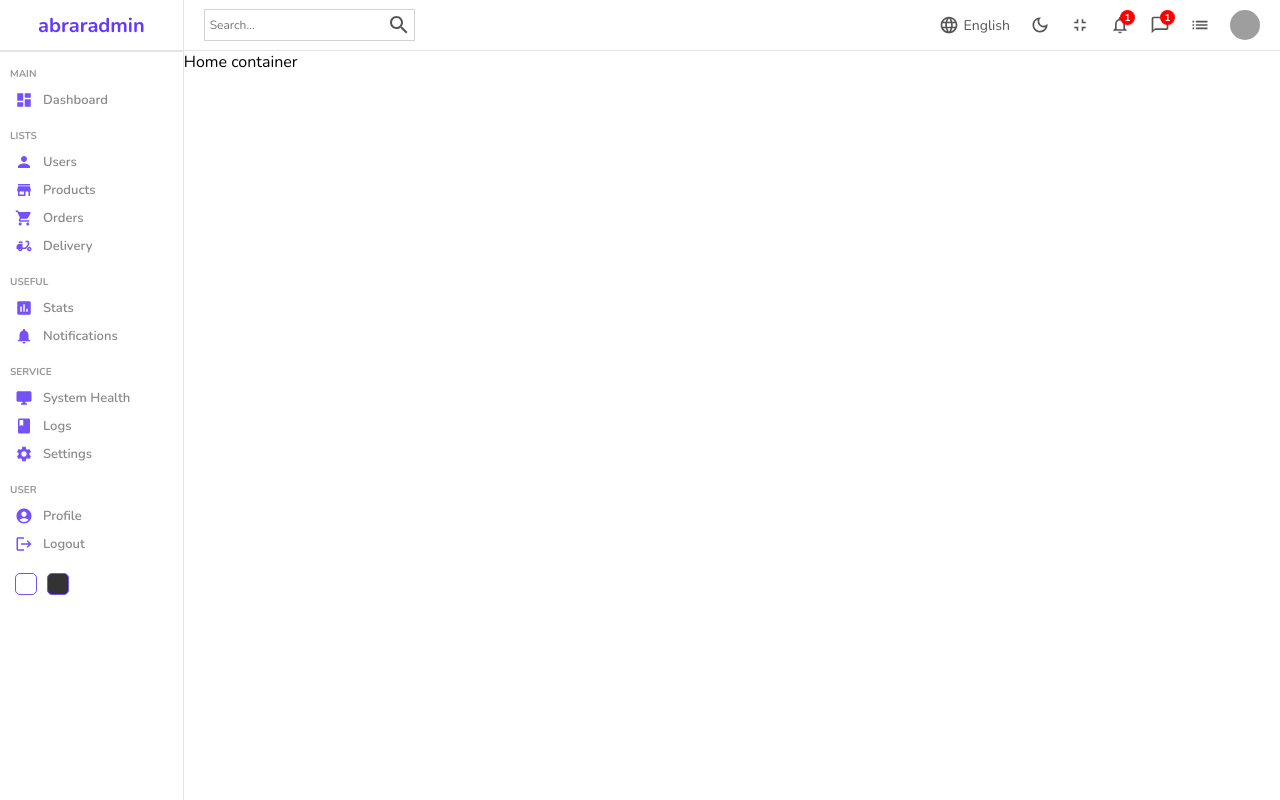
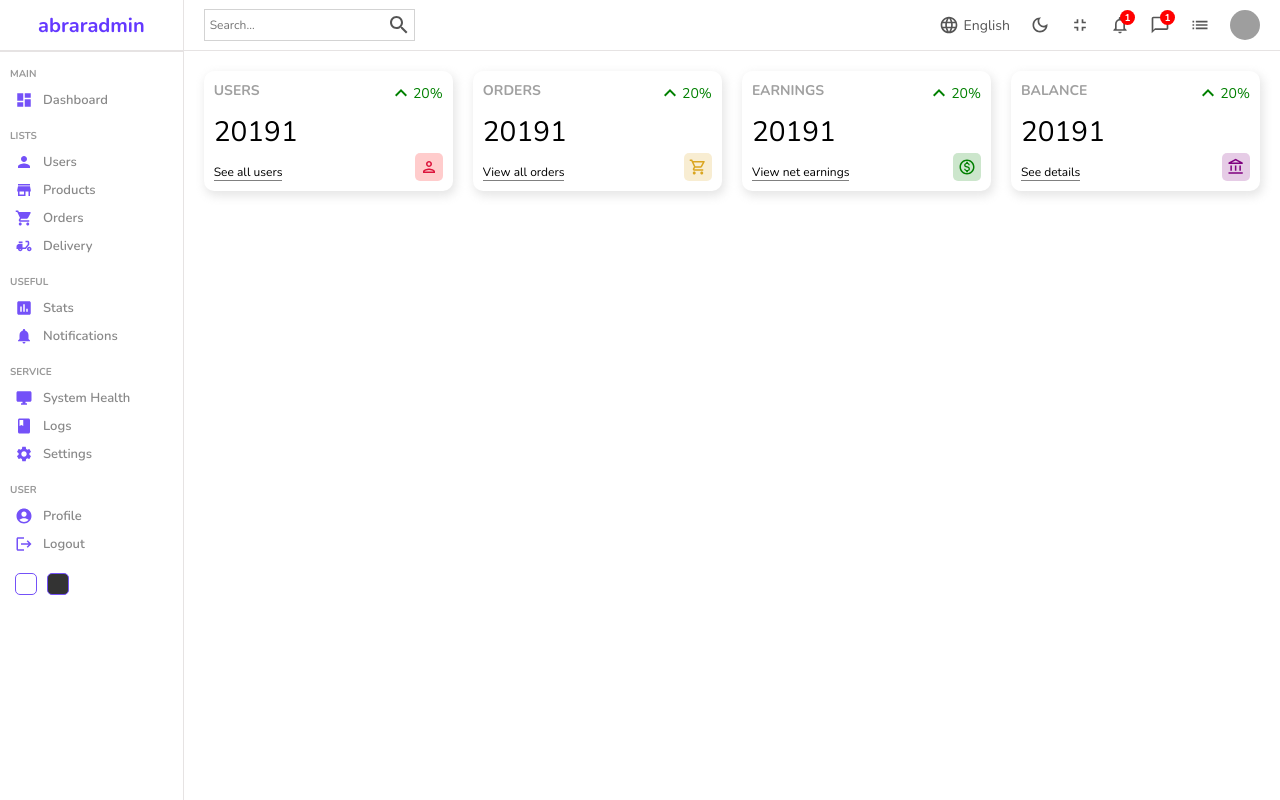
Before and after one commit to abrar19/react-advance-dashboard, a React (Create React App) app: page / in a window 1280 px wide. Built offline with nearby package versions, Linux system fonts and the light colour scheme; grey boxes are pictures that could not be loaded.

Commit message:
top widget area in homepage

```diff
--- /dev/null
+++ b/src/components/widget/Widget.jsx
@@ -0,0 +1,84 @@
+import React from 'react';
+import './widget.scss'
+import { AccountBalanceOutlined, KeyboardArrowUp, MonetizationOnOutlined, PersonOutlined, ShoppingCartOutlined } from '@mui/icons-material';
+
+const Widget = ({ type }) => {
+
+    let data;
+
+    switch(type) {
+        case "user" :
+            data = {
+                title: "USERS",
+                isMoney: false,
+                link: "See all users",
+                icon: <PersonOutlined className='icon'
+                style={{
+                        color:'crimson',
+                        backgroundColor: 'rgba(255, 0, 0, .2)'
+                    }}
+                />
+            };
+        break;
+        case "order" :
+            data = {
+                title: "ORDERS",
+                isMoney: false,
+                link: "View all orders",
+                icon: <ShoppingCartOutlined className='icon'
+                style={{
+                        color:'goldenrod',
+                        backgroundColor: 'rgba(218, 165, 32, .2)'
+                    }}
+                />
+            };
+        break;
+        case "earning" :
+            data = {
+                title: "EARNINGS",
+                isMoney: true,
+                link: "View net earnings",
+                icon: <MonetizationOnOutlined className='icon'
+                style={{
+                        color:'green',
+                        backgroundColor: 'rgba(0, 128, 0, .2)'
+                    }}
+                />
+            };
+        break;
+        case "balance" :
+            data = {
+                title: "BALANCE",
+                isMoney: true,
+                link: "See details",
+                icon: <AccountBalanceOutlined className='icon'
+                style={{
+                        color:'purple',
+                        backgroundColor: 'rgba(128, 0, 128, .2)'
+                    }}
+                />
+            };
+        break;
+        default:
+            break;
+    }
+
+    return (
+        <div className='widget'>
+            <div className="left">
+                <span className="title">{data.title}</span>
+                <span className="counter">20191</span>
+                <span className="link">{data.link}</span>
+            </div>
+            <div className="right">
+                <div className="percentage positive">
+                    <KeyboardArrowUp />
+                    20%
+                </div>
+                {data.icon}
+            </div>
+        </div>
+    );
+}
+
+export default Widget;
--- /dev/null
+++ b/src/components/widget/widget.scss
@@ -0,0 +1,54 @@
+.widget{
+    display: flex;
+    flex: 1;
+    padding: 10px;
+    justify-content: space-between;
+    -webkit-box-shadow: 2px 4px 10px 1px rgba(0,0,0,0.47);
+    box-shadow: 2px 4px 10px 1px rgba(201,201,201,0.47);
+    border-radius: 10px;
+    height: 100px;
+
+    .left, .right{
+        display: flex;
+        flex-direction: column;
+        justify-content: space-between;
+
+        .title{
+            font-weight: bold;
+            font-size: 14px;
+            color: rgb(160, 160, 160);
+        }
+
+        .counter{
+            font-size: 28px;
+            font-weight: 300;
+        }
+
+        .link{
+            width: max-content;
+            font-size: 12px;
+            border-bottom: 1px solid gray;
+        }
+
+        .percentage{
+            display: flex;
+            align-items: center;
+            font-size: 14px;
+
+            &.positive{
+                color: green;
+            }
+
+            &.negative{
+                color: red;
+            }
+        }
+
+        .icon{
+            font-size: 18px;
+            padding: 5px;
+            border-radius: 5px;
+            align-self: flex-end;
+        }
+    }
+}
--- a/src/pages/home/Home.jsx
+++ b/src/pages/home/Home.jsx
@@ -2,6 +2,7 @@
 import './home.scss'
 import Sidebar from '../../components/sidebar/Sidebar';
 import Navbar from '../../components/navbar/Navbar';
+import Widget from '../../components/widget/Widget';
 
 const Home = () => {
     return (
@@ -9,7 +10,12 @@
             <Sidebar/>
             <div className="homeContainer">
                 <Navbar />
-                Home container
+                <div className="widgets">
+                    <Widget type="user"/>
+                    <Widget type="order"/>
+                    <Widget type="earning"/>
+                    <Widget type="balance"/>
+                </div>
             </div>
         </div>
     );
--- a/src/pages/home/home.scss
+++ b/src/pages/home/home.scss
@@ -3,5 +3,11 @@
 
     .homeContainer{
         flex: 6;
+
+        .widgets{
+            display: flex;
+            padding: 20px;
+            gap: 20px;
+        }
     }
 }
```
